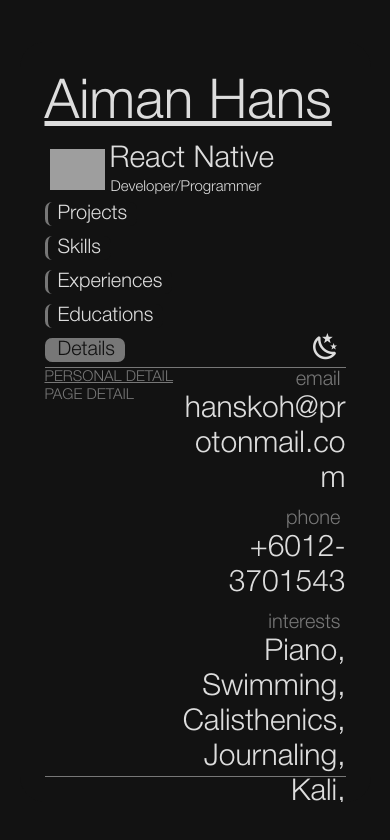
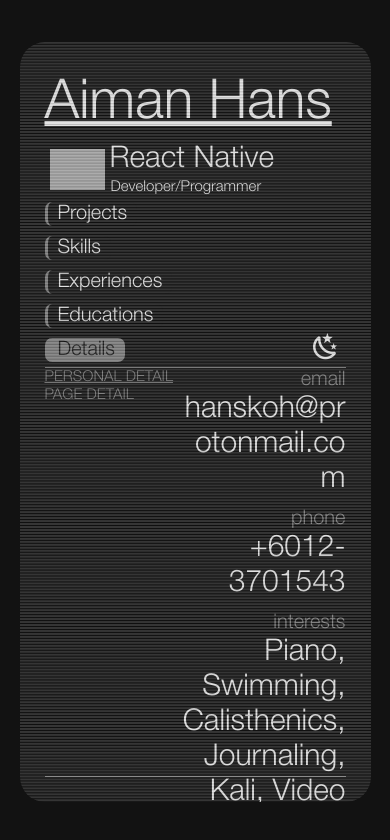
Before and after one commit to Heeuul/Portfolio, a React Native app: screen / in a window 390 px wide. Shown: the top 840 px of the page. Built offline with nearby package versions, Linux system fonts and the light colour scheme; grey boxes are pictures that could not be loaded.

Commit message:
040723 - 15:03 - Background, Experience Scroll Workaround, Skill Page Width Fix, Project NavButton Color Fix

```diff
--- /dev/null
+++ b/components/Background.js
@@ -0,0 +1,26 @@
+import { View, Image } from "react-native";
+import React from "react";
+
+export default function Background() {
+  return (
+    <View
+      style={{
+        width: "90%",
+        height: "90%",
+        position: "absolute",
+        borderRadius: 25,
+      }}
+      pointerEvents="none"
+    >
+      <Image
+        source={require("../assets/CRTScanLine.gif")}
+        style={{
+          width: "100%",
+          height: "100%",
+          opacity: 0.15,
+          borderRadius: 25,
+        }}
+      />
+    </View>
+  );
+}
--- a/contents/detailsContents.js
+++ b/contents/detailsContents.js
@@ -11,7 +11,6 @@ export const details = {
       "Calisthenics",
       "Journaling",
       "Kali",
-      "Personality Psychology",
       "Video games",
     ],
   },
--- a/contents/experienceContents.js
+++ b/contents/experienceContents.js
@@ -15,7 +15,7 @@ export const experiences = [
   {
     id: 1,
     company: "Klikx Technologies Sdn Bhd",
-    websiteL: "https://www.klikx.com.my/",
+    website: "https://www.klikx.com.my/",
     location: "Petaling Jaya, Selangor",
     role: "Game Developer",
     tasks: [
--- a/screens/HomeScreen.js
+++ b/screens/HomeScreen.js
@@ -1,4 +1,4 @@
-import { View, useWindowDimensions, StyleSheet } from "react-native";
+import { View, useWindowDimensions, StyleSheet, Image } from "react-native";
 import { StatusBar } from "expo-status-bar";
 import React from "react";
 
@@ -6,6 +6,7 @@ import BaseHeader from "../components/BaseHeader";
 import BaseFooter from "../components/BaseFooter";
 import useDarkMode from "../hooks/useDarkMode";
 import useSection from "../hooks/useSection";
+import Background from "../components/Background";
 
 export default function HomeScreen() {
   const { width, height } = useWindowDimensions();
@@ -42,6 +43,7 @@ export default function HomeScreen() {
           <BaseFooter />
         </View>
       </View>
+      <Background />
     </View>
   );
 }
--- a/sections/DetailSection.js
+++ b/sections/DetailSection.js
@@ -20,48 +20,20 @@ export default function Detail() {
   function PersonalRender() {
     return (
       <View style={{ flex: 1 }}>
-        <Text
-          style={{
-            fontFamily: "HelveticaNeue",
-            textAlign: "right",
-            paddingBottom: 10,
-          }}
-        >
-          <Text
-            style={{
-              fontSize: 20,
-              color: betweenColor,
-              paddingHorizontal: 5,
-            }}
-          >
+        <Text style={styles.detailText}>
+          <Text style={[styles.titleText, { color: betweenColor }]}>
             {"email" + "\n"}
           </Text>
           <Text
-            style={{
-              fontSize: 30,
-              color: invertColor,
-              textDecorationLine: "none",
-            }}
+            style={{ fontSize: 30, color: invertColor }}
             pointerEvents="none"
           >
             {details.personal.email}
           </Text>
         </Text>
 
-        <Text
-          style={{
-            fontFamily: "HelveticaNeue",
-            textAlign: "right",
-            paddingBottom: 10,
-          }}
-        >
-          <Text
-            style={{
-              fontSize: 20,
-              color: betweenColor,
-              paddingHorizontal: 5,
-            }}
-          >
+        <Text style={styles.detailText}>
+          <Text style={[styles.titleText, { color: betweenColor }]}>
             {"phone" + "\n"}
           </Text>
           <Text style={{ fontSize: 30, color: invertColor }}>
@@ -69,20 +41,8 @@ export default function Detail() {
           </Text>
         </Text>
 
-        <Text
-          style={{
-            fontFamily: "HelveticaNeue",
-            textAlign: "right",
-            paddingBottom: 10,
-          }}
-        >
-          <Text
-            style={{
-              fontSize: 20,
-              color: betweenColor,
-              paddingHorizontal: 5,
-            }}
-          >
+        <Text style={styles.detailText}>
+          <Text style={[styles.titleText, { color: betweenColor }]}>
             {"interests" + "\n"}
           </Text>
           <Text style={{ fontSize: 30, color: invertColor }}>
@@ -95,20 +55,8 @@ export default function Detail() {
   function PageRender() {
     return (
       <View style={{ flex: 1 }}>
-        <Text
-          style={{
-            fontFamily: "HelveticaNeue",
-            textAlign: "right",
-            paddingBottom: 10,
-          }}
-        >
-          <Text
-            style={{
-              fontSize: 20,
-              color: betweenColor,
-              paddingHorizontal: 5,
-            }}
-          >
+        <Text style={styles.detailText}>
+          <Text style={[styles.titleText, { color: betweenColor }]}>
             {"design inspired by" + "\n"}
           </Text>
           <Text style={{ fontSize: 30, color: invertColor }}>
@@ -125,20 +73,8 @@ export default function Detail() {
           </Text>
         </Text>
 
-        <Text
-          style={{
-            fontFamily: "HelveticaNeue",
-            textAlign: "right",
-            paddingBottom: 10,
-          }}
-        >
-          <Text
-            style={{
-              fontSize: 20,
-              color: betweenColor,
-              paddingHorizontal: 5,
-            }}
-          >
+        <Text style={styles.detailText}>
+          <Text style={[styles.titleText, { color: betweenColor }]}>
             {"made using" + "\n"}
           </Text>
           <Text style={{ fontSize: 30, color: invertColor }}>
@@ -146,23 +82,11 @@ export default function Detail() {
           </Text>
         </Text>
 
-        <Text
-          style={{
-            fontFamily: "HelveticaNeue",
-            textAlign: "right",
-            paddingBottom: 10,
-          }}
-        >
-          <Text
-            style={{
-              fontSize: 20,
-              color: betweenColor,
-              paddingHorizontal: 5,
-            }}
-          >
+        <Text style={styles.detailText}>
+          <Text style={[styles.titleText, { color: betweenColor }]}>
             {"hosted on" + "\n"}
           </Text>
-          <Text style={{ fontSize: 30, color: invertColor }}>
+          <Text style={[styles.contentText, { color: invertColor }]}>
             {details.page.host}
           </Text>
         </Text>
@@ -172,33 +96,32 @@ export default function Detail() {
 
   return (
     <View
-      style={{
-        flex: 1,
-        flexDirection: "row",
-        alignItems: width > height ? "flex-end" : "flex-start",
-      }}
+      style={[
+        styles.container,
+        { alignItems: width > height ? "flex-end" : "flex-start" },
+      ]}
     >
       <View>
         <Text
-          style={{
-            fontFamily: "HelveticaNeue",
-            fontSize: 15,
-            color: betweenColor,
-            textTransform: "uppercase",
-            textDecorationLine: personalSection ? "underline" : "none",
-          }}
+          style={[
+            styles.buttonText,
+            {
+              color: betweenColor,
+              textDecorationLine: personalSection ? "underline" : "none",
+            },
+          ]}
           onPress={() => SetPersonalSection(true)}
         >
           Personal Detail
         </Text>
         <Text
-          style={{
-            fontFamily: "HelveticaNeue",
-            fontSize: 15,
-            color: betweenColor,
-            textTransform: "uppercase",
-            textDecorationLine: personalSection ? "none" : "underline",
-          }}
+          style={[
+            styles.buttonText,
+            {
+              color: betweenColor,
+              textDecorationLine: personalSection ? "none" : "underline",
+            },
+          ]}
           onPress={() => SetPersonalSection(false)}
         >
           Page Detail
@@ -211,4 +134,21 @@ export default function Detail() {
   );
 }
 
-const styles = StyleSheet.create({});
+const styles = StyleSheet.create({
+  container: {
+    flex: 1,
+    flexDirection: "row",
+  },
+  detailText: {
+    fontFamily: "HelveticaNeue",
+    textAlign: "right",
+    paddingBottom: 10,
+  },
+  titleText: { fontSize: 20 },
+  contentText: { fontSize: 30 },
+  buttonText: {
+    fontFamily: "HelveticaNeue",
+    fontSize: 15,
+    textTransform: "uppercase",
+  },
+});
--- a/sections/ExperienceSection.js
+++ b/sections/ExperienceSection.js
@@ -5,78 +5,75 @@ import {
   StyleSheet,
   useWindowDimensions,
   Linking,
+  Platform,
 } from "react-native";
-import React from "react";
+import React, { useEffect, useRef } from "react";
 
 import { experiences } from "../contents/experienceContents";
 import useDarkMode from "../hooks/useDarkMode";
 
 export default function Experience() {
-  const { width, height } = useWindowDimensions();
   const { invertColor, betweenColor } = useDarkMode();
 
   function RenderExperience(item) {
     return (
       <View>
         <Text
-          style={{
-            fontFamily: "HelveticaNeue",
-            textAlign: "right",
-            color: betweenColor,
-            fontSize: 20,
-            textTransform: "lowercase",
-            paddingRight: 5,
-          }}
-        >
-          {item.role}
-        </Text>
-        <Text
-          style={{
-            fontFamily: "HelveticaNeue",
-            textAlign: "right",
-            color: invertColor,
-            fontSize: 35,
-            textTransform: "uppercase",
-            textDecorationLine: "underline",
-            marginBottom: 15,
-          }}
+          style={[styles.companyText, { color: invertColor }]}
           onPress={() => Linking.openURL(item.website)}
         >
           {item.company}
         </Text>
+        <Text style={[styles.roleText, { color: betweenColor }]}>
+          {item.role}
+        </Text>
 
-        {item.tasks.map((task, i) => (
-          <View
-            style={{
-              flexDirection: "row",
-              justifyContent: "flex-end",
-              alignItems: "center",
-            }}
-          >
+        <FlatList
+          data={item.tasks}
+          renderItem={({ item, index }) => RenderTask(item, index)}
+          style={{ width: "95%", alignSelf: "center" }}
+        />
+      </View>
+    );
+  }
+  function RenderTask(item, index) {
+    return (
+      <View style={{ flexDirection: "row" }}>
         <Text
           style={[
             styles.taskText,
-                { color: i % 2 === 1 ? invertColor : betweenColor },
+            {
+              color: index % 2 === 0 ? invertColor : betweenColor,
+              marginRight: Platform.OS === "web" ? 10 : 0,
+            },
           ]}
         >
-              {task} {/* //! Change to useMemo of components to reduce lag */}
+          {"\u2022" + (Platform.OS === "web" ? "" : " ")}
         </Text>
-          </View>
-        ))}
+        <Text
+          style={[
+            styles.taskText,
+            { color: index % 2 === 0 ? invertColor : betweenColor },
+          ]}
+        >
+          {item}
+        </Text>
       </View>
     );
   }
 
+  const listRef = useRef(null);
+  useEffect(() => {
+    listRef.current.scrollToOffset({ offset: 9999, animated: true });
+  }, []);
+
   return (
     <FlatList
+      ref={listRef}
       data={experiences}
       inverted
       keyExtractor={(item) => item.id}
       renderItem={({ item }) => RenderExperience(item)}
-      style={{
-        borderTopRightRadius: 25,
-        borderBottomLeftRadius: 25,
-      }}
       ItemSeparatorComponent={() => <View style={{ height: 50 }} />}
       showsVerticalScrollIndicator={false}
       removeClippedSubviews={true}
@@ -85,9 +82,25 @@ export default function Experience() {
 }
 
 const styles = StyleSheet.create({
+  companyText: {
+    fontFamily: "HelveticaNeue",
+    textTransform: "uppercase",
+    textAlign: "right",
+    textDecorationLine: "underline",
+    fontSize: 35,
+    alignSelf: "flex-end",
+  },
+  roleText: {
+    fontFamily: "HelveticaNeue",
+    textTransform: "lowercase",
+    textAlign: "right",
+    includeFontPadding: false,
+    marginBottom: 25,
+    fontSize: 20,
+  },
   taskText: {
     fontFamily: "HelveticaNeue",
-    textAlign: "right",
+    textAlign: "left",
     fontSize: 25,
   },
 });
--- a/sections/ProjectSection.js
+++ b/sections/ProjectSection.js
@@ -8,7 +8,7 @@ import { projects } from "../contents/projectContents";
 import useDarkMode from "../hooks/useDarkMode";
 
 export default function Project() {
-  const { betweenColor } = useDarkMode();
+  const { invertColor, betweenColor } = useDarkMode();
 
   const swiperRef = useRef(null);
   const [currentID, SetCurrentID] = useState(0);
@@ -42,7 +42,7 @@ export default function Project() {
           <AntDesign
             name="swapleft"
             size={55}
-            color={currentID === 0 ? "transparent" : betweenColor}
+            color={currentID === 0 ? "transparent" : invertColor}
           />
         </TouchableOpacity>
         <TouchableOpacity
@@ -56,7 +56,7 @@ export default function Project() {
             name="swapright"
             size={55}
             color={
-              currentID === projects.length - 1 ? "transparent" : betweenColor
+              currentID === projects.length - 1 ? "transparent" : invertColor
             }
           />
         </TouchableOpacity>
--- a/sections/SkillSection.js
+++ b/sections/SkillSection.js
@@ -29,9 +29,8 @@ export default function Skill() {
 
 const styles = StyleSheet.create({
   container: {
+    width: "100%",
     alignSelf: "flex-end",
-    borderTopLeftRadius: 25,
-    borderBottomLeftRadius: 25,
   },
   categoryText: {
     fontFamily: "HelveticaNeue",
```
Also changed, not shown: assets/CRTScanLine.gif (added). Lines whose indentation alone changed are shown as unchanged.
